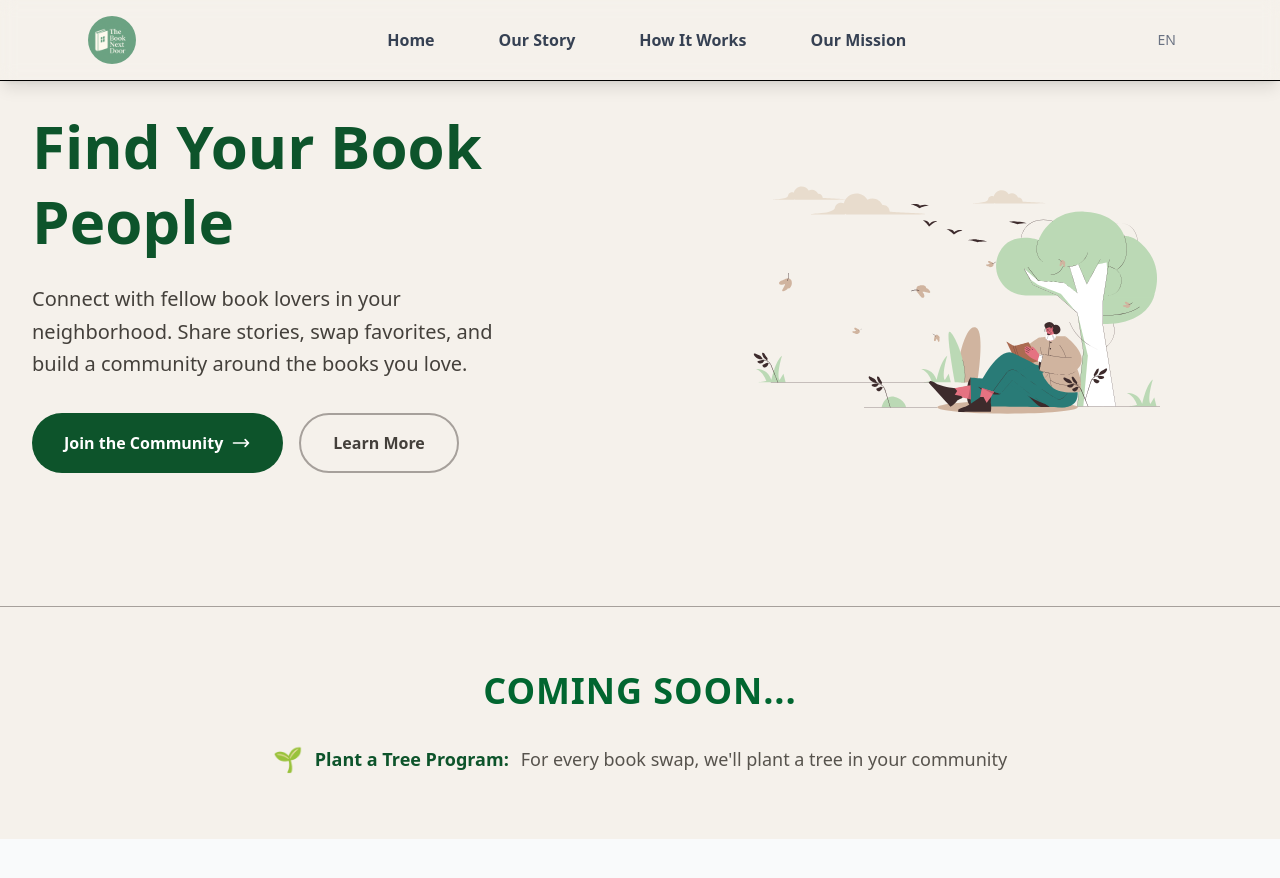
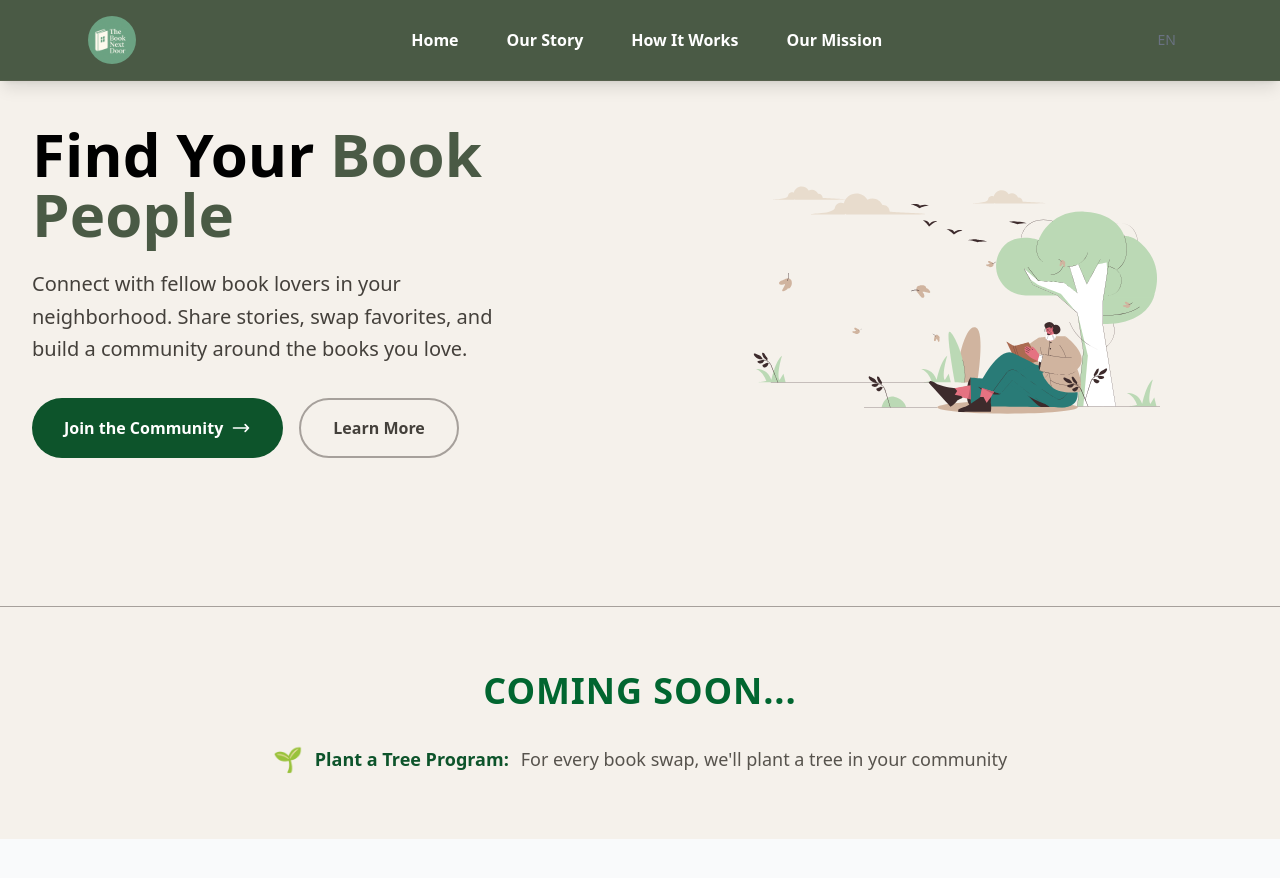
Before and after one commit to The-Book-Next-Door/landing-page, a React (Vite) app: page / in a window 1280 px wide. Shown: the top 878 px of the page. Built offline with nearby package versions, Linux system fonts and the light colour scheme.

Commit message:
feat: update HeroContent and NavLinks components for improved styling and functionality

```diff
--- a/src/components/Home/HeroContent.tsx
+++ b/src/components/Home/HeroContent.tsx
@@ -1,18 +1,18 @@
 const HeroContent = () => {
   const scrollToNextSection = () => {
-        const element = document.getElementById('story');
-        element?.scrollIntoView({ behavior: 'smooth' });
+    const element = document.getElementById("story");
+    element?.scrollIntoView({ behavior: "smooth" });
   };
 
   return (
     <div className="space-y-8">
       <div className="space-y-6">
-                <h1 className="text-4xl md:text-5xl lg:text-6xl font-bold text-green-900 leading-tight">
-                    Find Your Book People
+        <h1 className="text-4xl md:text-5xl lg:text-6xl font-extrabold text-black">
+          Find Your <span className="text-olive">Book People</span>
         </h1>
         <p className="text-lg md:text-xl text-stone-700 leading-relaxed max-w-lg">
-                    Connect with fellow book lovers in your neighborhood. Share stories, swap favorites, and
-                    build a community around the books you love.
+          Connect with fellow book lovers in your neighborhood. Share stories,
+          swap favorites, and build a community around the books you love.
         </p>
       </div>
 
@@ -23,8 +23,18 @@ const HeroContent = () => {
           className="bg-green-900 text-white px-8 py-4 rounded-full font-semibold hover:bg-green-800 transition-all duration-200 flex items-center justify-center gap-2"
         >
           Join the Community
-                    <svg className="w-5 h-5" fill="none" stroke="currentColor" viewBox="0 0 24 24">
-                        <path strokeLinecap="round" strokeLinejoin="round" strokeWidth={2} d="M17 8l4 4m0 0l-4 4m4-4H3" />
+          <svg
+            className="w-5 h-5"
+            fill="none"
+            stroke="currentColor"
+            viewBox="0 0 24 24"
+          >
+            <path
+              strokeLinecap="round"
+              strokeLinejoin="round"
+              strokeWidth={2}
+              d="M17 8l4 4m0 0l-4 4m4-4H3"
+            />
           </svg>
         </button>
         <button
--- a/src/components/Navbar/NavLinks.tsx
+++ b/src/components/Navbar/NavLinks.tsx
@@ -1,4 +1,3 @@
-const NavLinks = () => {
 const sections = [
   { id: 'home', title: 'Home' },
   { id: 'story', title: 'Our Story' },
@@ -6,24 +5,28 @@ const NavLinks = () => {
   { id: 'why-it-matters', title: 'Our Mission' }
 ];
 
+const NavLinks = () => {
   const scrollToSection = (sectionId: string) => {
-        const element = document.getElementById(sectionId);
-        element?.scrollIntoView({ behavior: 'smooth' });
+    const el = document.getElementById(sectionId);
+    el?.scrollIntoView({ behavior: 'smooth' });
   };
 
   return (
-        <div className="flex items-center space-x-8">
-            {sections.map((section) => (
+    <nav aria-label="Primary navigation">
+      <ul className="flex items-center space-x-6">
+        {sections.map(({ id, title }) => (
+          <li key={id}>
             <button
-                    key={section.id}
-                    onClick={() => scrollToSection(section.id)}
-                    className="px-4 py-2 text-base font-semibold text-gray-700 hover:text-gray-900 transition-all duration-200 relative group"
+              onClick={() => scrollToSection(id)}
+              className="relative px-3 py-2 text-white font-extrabold transition-all duration-200 hover:bg-white hover:text-olive rounded-md focus:outline-none focus:ring-2 focus:ring-olive"
             >
-                    {section.title}
-                    <span className="absolute bottom-0 left-0 w-0 h-0.5 bg-gray-900 transition-all duration-200 group-hover:w-full"></span>
+              {title}
+              <span className="absolute inset-x-0 -bottom-1 h-0.5 bg-white scale-x-0 transform transition-transform duration-200 origin-left group-hover:scale-x-100"></span>
             </button>
+          </li>
         ))}
-        </div>
+      </ul>
+    </nav>
   );
 };
 
--- a/src/components/Navbar/index.tsx
+++ b/src/components/Navbar/index.tsx
@@ -8,7 +8,7 @@ const Navbar = () => {
     const [isMobileMenuOpen, setIsMobileMenuOpen] = useState(false);
 
     return (
-        <nav className="fixed top-0 left-0 right-0 bg-cream shadow-lg border-b border-taupe/20 z-50 backdrop-blur-sm">
+        <nav className="fixed top-0 left-0 right-0 bg-olive shadow-lg border-b border-taupe/20 z-50 backdrop-blur-sm">
             <div className="max-w-6xl mx-auto px-6 py-4">
                 <div className="flex items-center justify-between">
                     {/* Logo */}
--- a/src/index.css
+++ b/src/index.css
@@ -2,8 +2,8 @@
 
 @theme {
   /* Book Next Door Brand Colors */
-  --color-olive: 87 12% 31%; /* #4A5A45 */
-  --color-taupe: 24 10% 46%; /* #837669 */
-  --color-cream: 36 38% 94%; /* #F7F2EC */
-  --color-dark-accent: 0 0% 20%; /* #333333 */
+  --color-olive: #4A5A45; /* #4A5A45 */
+  --color-taupe: #837669; /* #837669 */
+  --color-cream: #F7F2EC; /* #F7F2EC */
+  --color-dark-accent: #333333; /* #333333 */
 }
```
Lines whose indentation alone changed are shown as unchanged.
